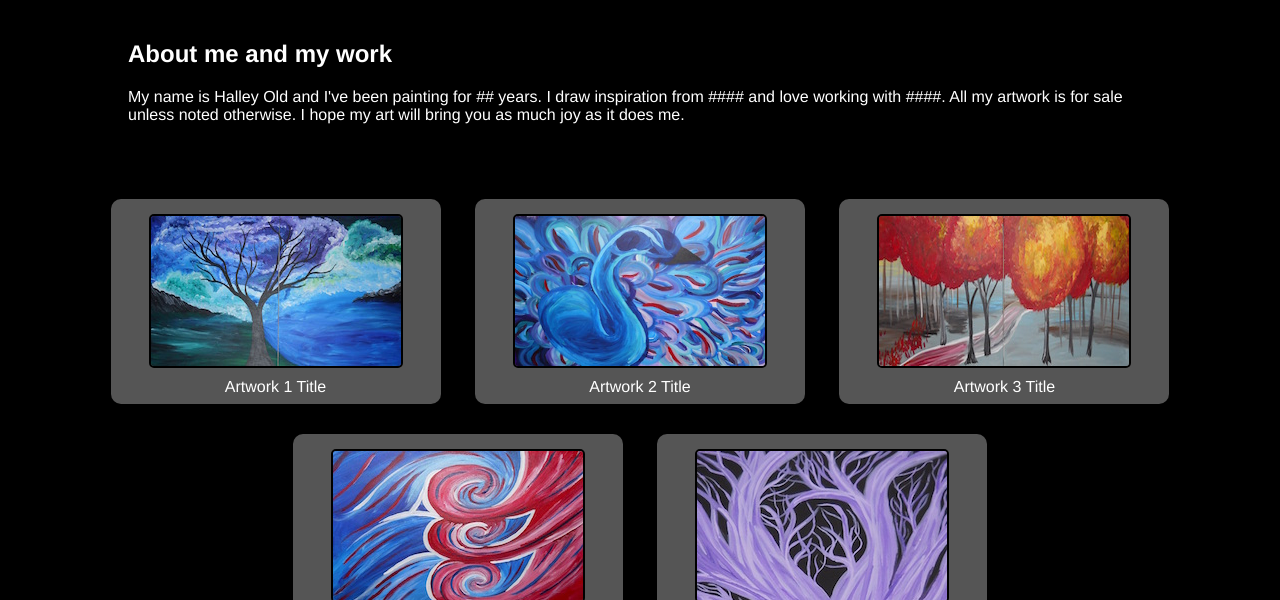
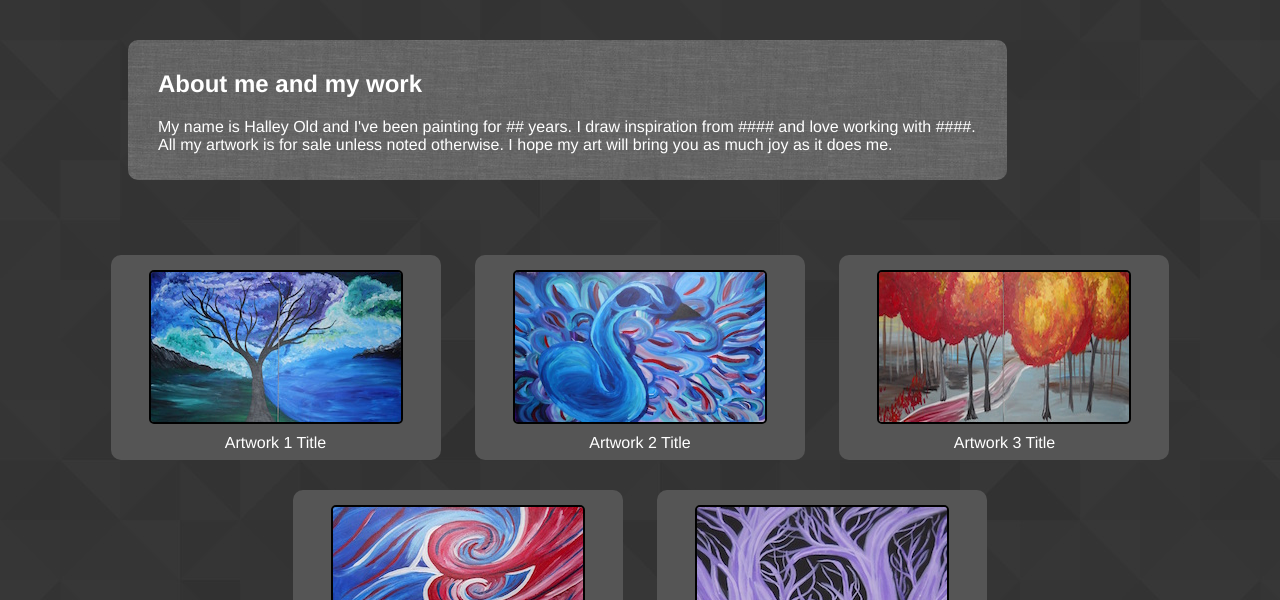
Before and after one commit to jhadams82/halley_art_proto, a plain HTML site: page index.html in a window 1280 px wide. Shown: the part 200-800 px from the top of the page. Drawn offline with Linux system fonts and the light colour scheme.

Commit message:
add backgrounds

```diff
--- a/index.html
+++ b/index.html
@@ -18,8 +18,10 @@
 
 
 <section id="about">
-    <h1>About me and my work</h1>
-    <p>My name is Halley Old and I've been painting for ## years.  I draw inspiration from #### and love working with ####.  All my artwork is for sale unless noted otherwise.  I hope my art will bring you as much joy as it does me.</p>
+    <div>
+        <h1>About me and my work</h1>
+        <p>My name is Halley Old and I've been painting for ## years.  I draw inspiration from #### and love working with ####.  All my artwork is for sale unless noted otherwise.  I hope my art will bring you as much joy as it does me.</p>
+    </div>
 </section>
 
 
--- a/style.css
+++ b/style.css
@@ -1,5 +1,6 @@
 body {
   background-color: #000;
+  background-image: url("./img/bg-body.jpg");
   color: #FFF;
   font-family: Helvetica, sans-serif;
   margin: 0;
@@ -38,6 +39,13 @@ header img {
 #about {
   margin: 40px auto;
   padding: 0 10%;
+}
+
+#about div {
+  background-image: url("./img/bg-about.jpg");
+  padding: 10px 30px;
+  border-radius: 10px;
+  width: 80%;
 }
 
 #about  h1 {
```
Also changed, not shown: img/bg-about.jpg (added), img/bg-body.jpg (added).
